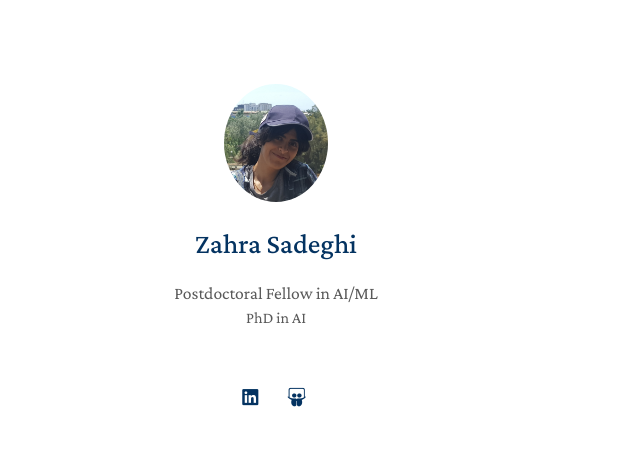
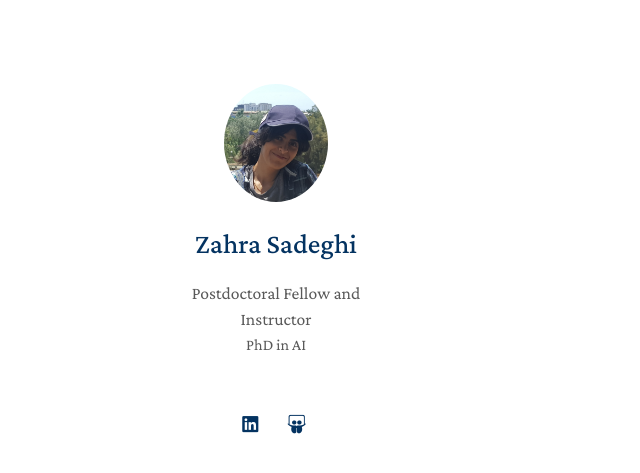
Before and after one commit to zahsa/zahsa.github.io, a Jekyll site: the page built from index.md, in a window 1280 px wide. Shown: the top 473 px of the page, without its empty margins (0-640 px from the left). Built offline with Jekyll 4.4.1, drawn with Linux system fonts in a browser that asks for light colours; nearby versions of some CDN libraries; a style sheet for code colours, icons or effects is not loaded.

Commit message:
Update _config.yml

```diff
--- a/_config.yml
+++ b/_config.yml
@@ -1,6 +1,6 @@
 # Basic Information
 title: Zahra Sadeghi
-position: Postdoctoral Fellow in AI/ML
+position: Postdoctoral Fellow and Instructor
 affiliation: PhD in AI
 
 # email: yourname (at) example.edu
```
